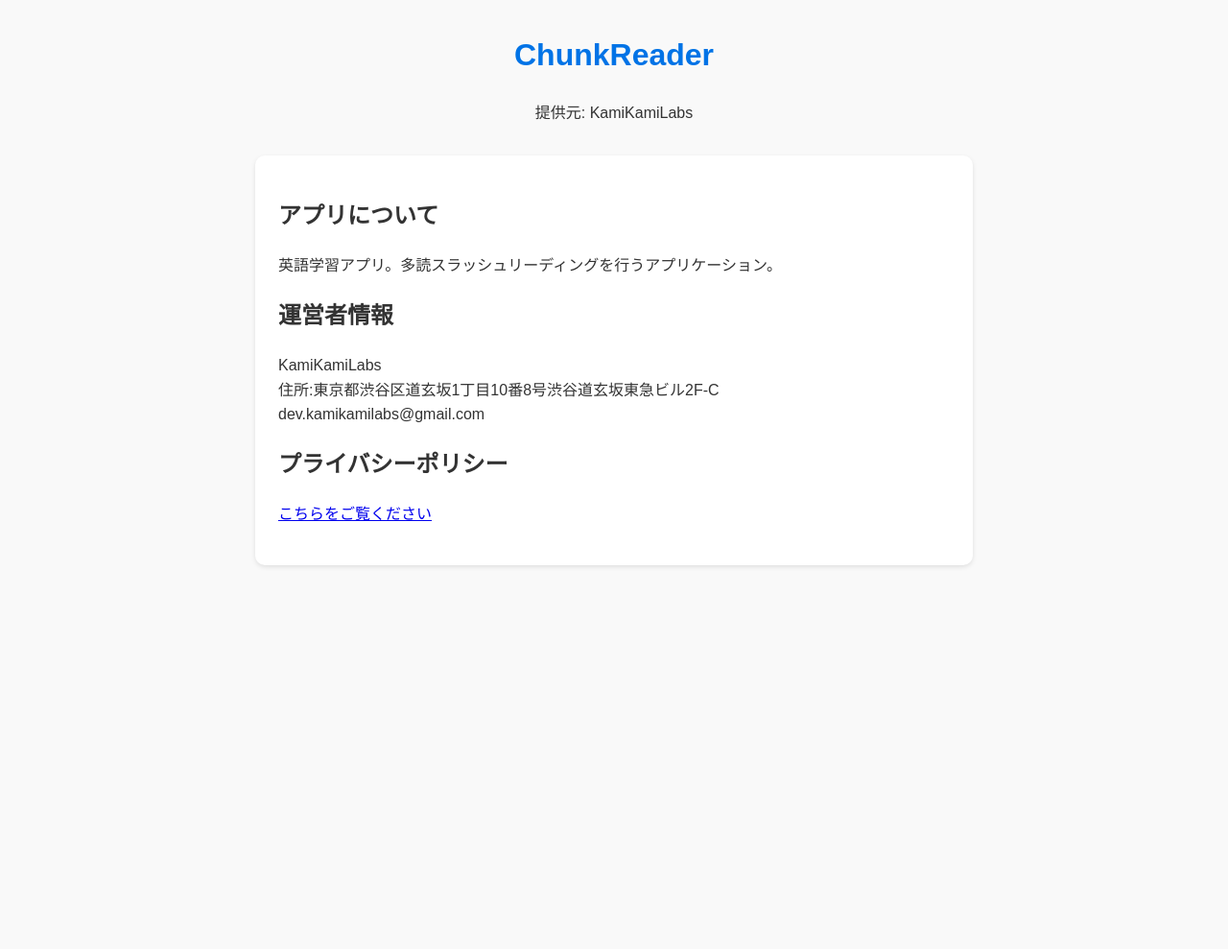
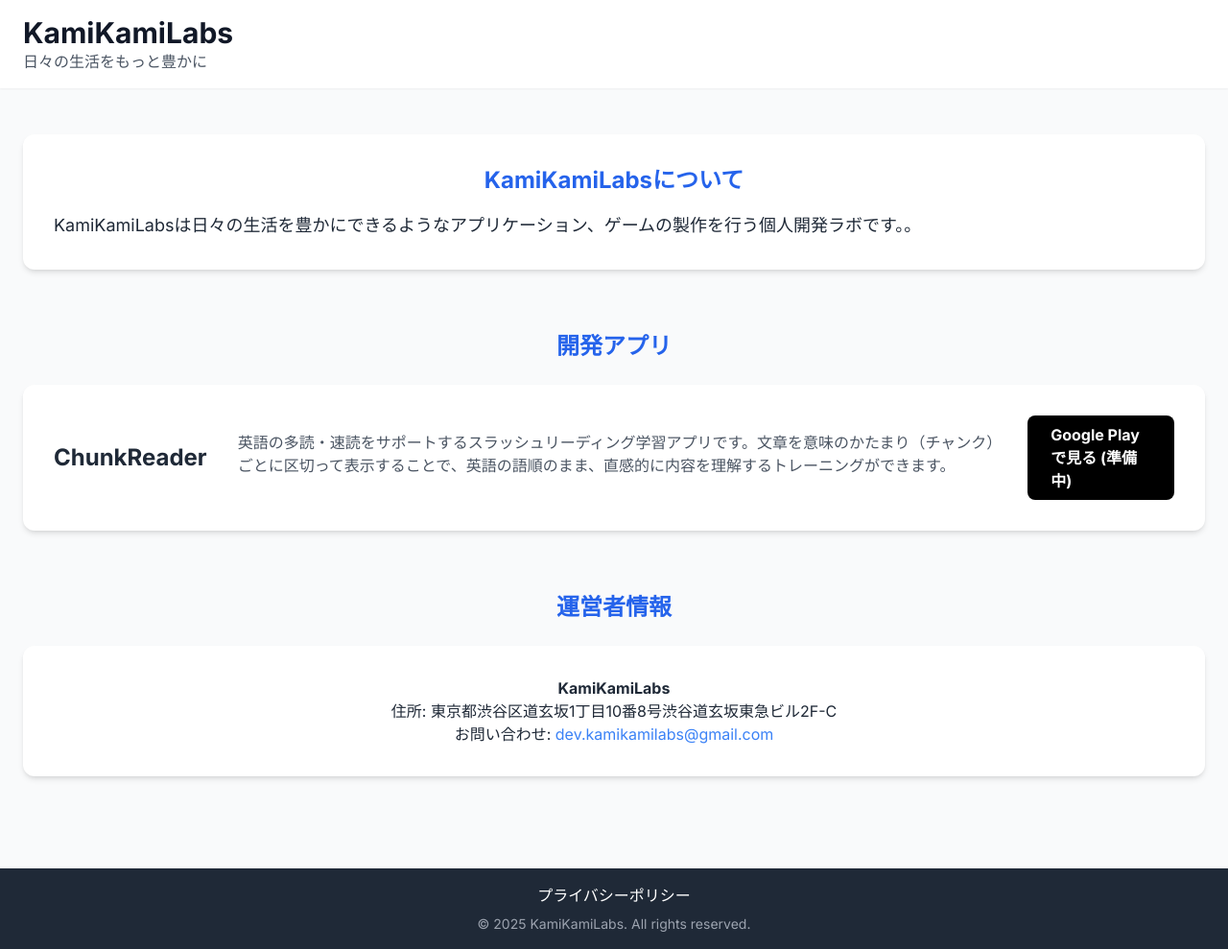
Before and after one commit to devkamikamilabs/devkamikamilabs.github.io, a plain HTML site: page index.html in a window 1280 px wide. Shown: the whole page at 96% size. Before the commit the page ends 800 px from the top, so only its background shows below. Drawn offline with nearby package versions, Linux system fonts and the light colour scheme.

Commit message:
Update index.html

```diff
--- a/index.html
+++ b/index.html
@@ -3,49 +3,73 @@
 <head>
   <meta charset="UTF-8">
   <meta name="viewport" content="width=device-width, initial-scale=1.0">
-  <title>KamiKamiLabs</title>
+  <title>KamiKamiLabs - Official Website</title>
+  <script src="https://cdn.tailwindcss.com"></script>
+  <link href="https://fonts.googleapis.com/css2?family=Inter:wght@400;500;700&display=swap" rel="stylesheet">
   <style>
     body {
-      font-family: Arial, sans-serif;
-      margin: 2rem;
-      background-color: #f9f9f9;
-      color: #333;
-      line-height: 1.6;
-    }
-    header {
-      text-align: center;
-      margin-bottom: 2rem;
-    }
-    h1 {
-      color: #0073e6;
-    }
-    section {
-      max-width: 700px;
-      margin: auto;
-      background: white;
-      padding: 1.5rem;
-      border-radius: 10px;
-      box-shadow: 0 2px 5px rgba(0,0,0,0.1);
+      font-family: 'Inter', sans-serif;
     }
   </style>
 </head>
-<body>
-  <header>
-    <h1>ChunkReader</h1>
-    <p>提供元: KamiKamiLabs</p>
+<body class="bg-gray-50 text-gray-800">
+
+  <!-- ヘッダー -->
+  <header class="bg-white shadow-sm">
+    <div class="container mx-auto px-6 py-4">
+      <h1 class="text-3xl font-bold text-gray-900">KamiKamiLabs</h1>
+      <p class="text-gray-600">日々の生活をもっと豊かに</p>
+    </div>
   </header>
 
-  <section>
-    <h2>アプリについて</h2>
-    <p>英語学習アプリ。多読スラッシュリーディングを行うアプリケーション。</p>
+  <main class="container mx-auto px-6 py-12">
 
-    <h2>運営者情報</h2>
-    <p>KamiKamiLabs<br>
-    住所:東京都渋谷区道玄坂1丁目10番8号渋谷道玄坂東急ビル2F-C<br>
-    dev.kamikamilabs@gmail.com</p>
+    <!-- 事業紹介セクション -->
+    <section id="about" class="mb-16">
+      <div class="bg-white p-8 rounded-xl shadow-md">
+        <h2 class="text-2xl font-bold mb-4 text-center text-blue-600">KamiKamiLabsについて</h2>
+        <p class="text-lg leading-relaxed">
+          KamiKamiLabsは日々の生活を豊かにできるようなアプリケーション、ゲームの製作を行う個人開発ラボです。。
+        </p>
+      </div>
+    </section>
 
-    <h2>プライバシーポリシー</h2>
-    <p><a href="privacy.html">こちらをご覧ください</a></p>
-  </section>
+    <!-- アプリ紹介セクション -->
+    <section id="apps" class="mb-16">
+      <h2 class="text-2xl font-bold mb-6 text-center text-blue-600">開発アプリ</h2>
+      <div class="bg-white p-8 rounded-xl shadow-md transform hover:scale-105 transition-transform duration-300">
+        <div class="flex flex-col md:flex-row items-center gap-8">
+            <h3 class="text-2xl font-bold">ChunkReader</h3>
+            <p class="text-gray-600 mt-2 mb-4">
+              英語の多読・速読をサポートするスラッシュリーディング学習アプリです。文章を意味のかたまり（チャンク）ごとに区切って表示することで、英語の語順のまま、直感的に内容を理解するトレーニングができます。
+            </p>
+            <a href="#" class="inline-block bg-black text-white px-6 py-2 rounded-lg font-semibold hover:bg-gray-800 transition-colors">
+              <!-- TODO: Google Playのリンクを追加 -->
+              Google Playで見る (準備中)
+            </a>
+          </div>
+        </div>
+      </div>
+    </section>
+
+    <!-- 運営者情報セクション -->
+    <section id="contact">
+      <h2 class="text-2xl font-bold mb-6 text-center text-blue-600">運営者情報</h2>
+      <div class="bg-white p-8 rounded-xl shadow-md text-center">
+        <p class="font-semibold">KamiKamiLabs</p>
+        <p>住所: 東京都渋谷区道玄坂1丁目10番8号渋谷道玄坂東急ビル2F-C</p>
+        <p>お問い合わせ: <a href="mailto:dev.kamikamilabs@gmail.com" class="text-blue-500 hover:underline">dev.kamikamilabs@gmail.com</a></p>
+      </div>
+    </section>
+  </main>
+
+  <!-- フッター -->
+  <footer class="bg-gray-800 text-white mt-12">
+    <div class="container mx-auto px-6 py-4 text-center">
+      <p><a href="privacy.html" class="hover:underline">プライバシーポリシー</a></p>
+      <p class="mt-2 text-sm text-gray-400">&copy; 2025 KamiKamiLabs. All rights reserved.</p>
+    </div>
+  </footer>
+
 </body>
 </html>
```
